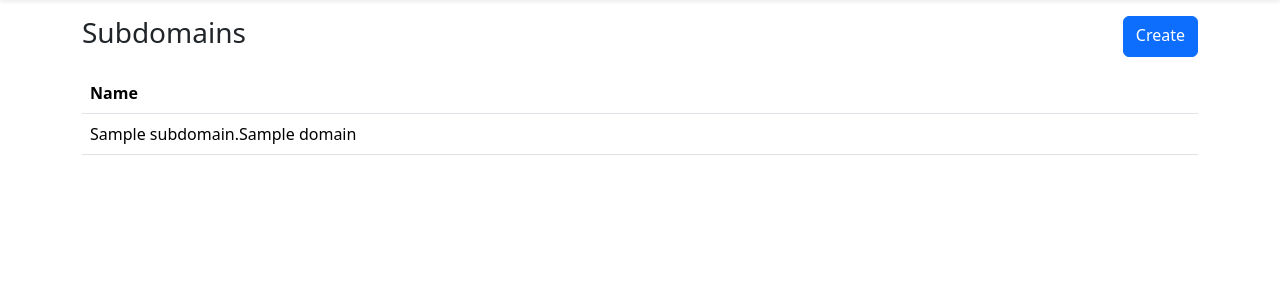
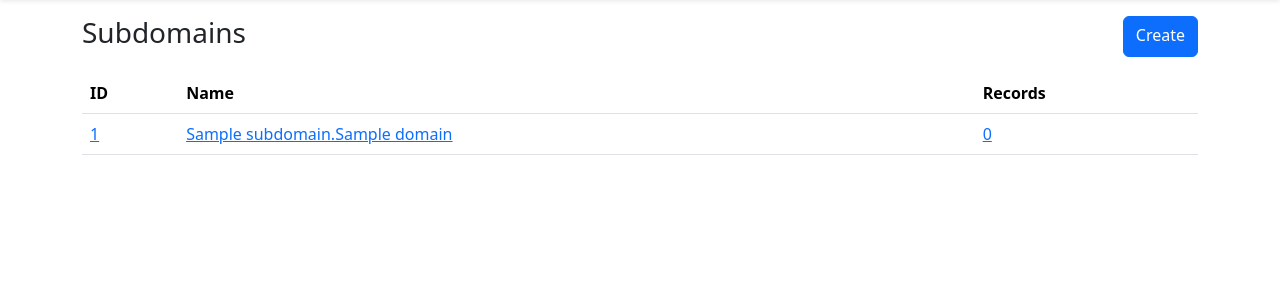
Before and after one commit to sjy5386/flare-core, a Django app: page /subdomains/ in a window 1280 px wide. Shown: the part 116-416 px from the top of the page. Run offline with Django 4.2, Linux system fonts and the light colour scheme; a user stored in the database is signed in; tables that the repository leaves empty hold one stand-in row (values such as "Sample post"); some libraries are stand-ins or nearby versions.

Commit message:
Update subdomains list template

```diff
--- a/subdomains/templates/subdomains/list.html
+++ b/subdomains/templates/subdomains/list.html
@@ -7,13 +7,17 @@
     <table class="table">
         <thead>
         <tr>
+            <th scope="col">ID</th>
             <th scope="col">Name</th>
+            <th scope="col">Records</th>
         </tr>
         </thead>
         <tbody>
         {% for object in object_list %}
             <tr>
-                <td>{{ object }}</td>
+                <td><a href="{% url 'subdomain_detail' object.id %}">{{ object.id }}</a></td>
+                <td><a href="http://{{ object }}">{{ object }}</a></td>
+                <td><a href="{% url 'record_list' object.id %}">0</a></td>
             </tr>
         {% endfor %}
         </tbody>
```
